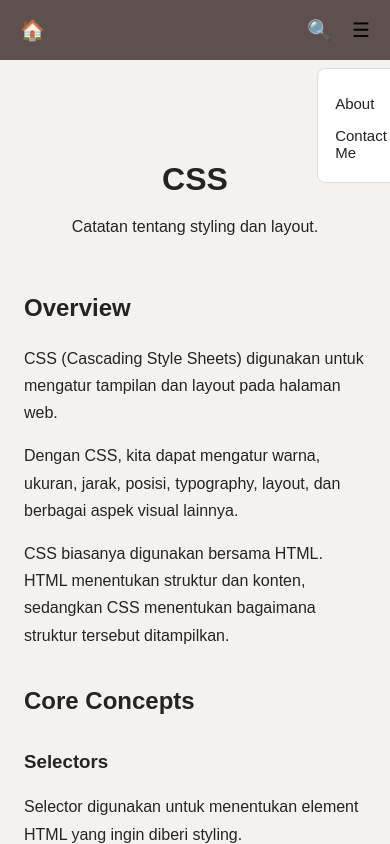
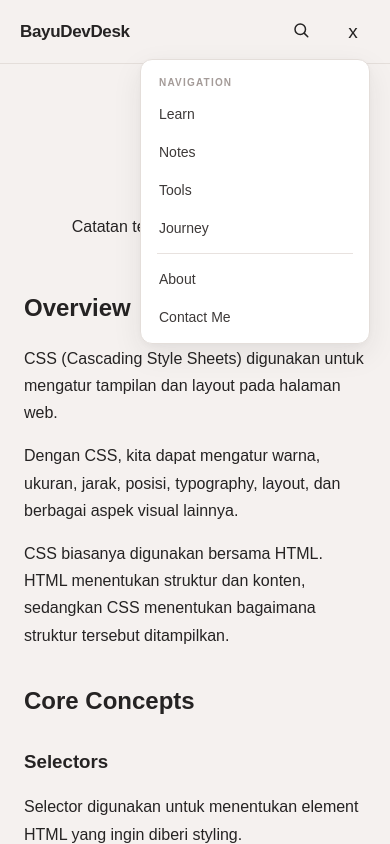
Before and after one commit to bayususeno-dev/bayudevdesk, a Next.js app: page /notes/css in a window 390 px wide. Both pictures are taken after a click on the button "Toggle navigation menu". Shown: the top 844 px of the page. Built offline with nearby package versions, Linux system fonts and the light colour scheme.

Commit message:
Refine navbar search and hamburger navigation

```diff
--- a/app/globals.css
+++ b/app/globals.css
@@ -28,107 +28,241 @@ footer {
 }
 
 /* NAVBAR */
+
 .navbar {
   position: fixed;
-  top: 0px;
-  left: 0px;
-  right: 0px;
-  height: 60px;
-  display: flex;
-  justify-content: space-between;
-  align-items: center;
-  padding: 20px 20px;
-  background: rgb(94, 80, 79);
+  top: 0;
+  left: 0;
+  right: 0;
+  height: 64px;
+
+  background: rgba(245, 241, 239, 0.92);
+  border-bottom: 1px solid #e4deda;
+
   z-index: 1000;
 }
 
-.menu-icon {
-  cursor: pointer;
-}
+.navbar-inner {
+  width: min(1120px, calc(100% - 40px));
+  height: 100%;
+  margin: 0 auto;
 
-.search-icon {
-  cursor: pointer;
-  font-size: 20px;
-  border: none;
-  background: none;
-  padding: 0;
-}
-
-.search {
   display: flex;
   align-items: center;
-  gap: 10px;
-}
-
-.search input {
-  padding: 8px 12px;
-  border: 1px solid #ccc;
-  border-radius: 6px;
-  outline: none;
-  width: 200px;
 }
 
 .logo {
-  cursor: pointer;
-  font-size: 20px;
+  flex-shrink: 0;
 }
 
 .logo-link {
+  color: #252323;
   text-decoration: none;
+
+  font-size: 17px;
+  font-weight: 700;
+  letter-spacing: -0.02em;
+}
+
+.navbar-navigation {
+  display: flex;
+  align-items: center;
+  gap: 28px;
+  margin-left: 48px;
+}
+
+.navbar-navigation a {
+  color: #706b69;
+  text-decoration: none;
+
+  font-size: 14px;
+  font-weight: 500;
+
+  transition: color 160ms ease;
+}
+
+.navbar-navigation a:hover {
+  color: #252323;
 }
 
 .navbar-actions {
   display: flex;
   align-items: center;
-  gap: 20px;
+  gap: 18px;
+  margin-left: auto;
 }
 
 /* NAVBAR */
 
+/* SEARCH */
+.search {
+  display: flex;
+  align-items: center;
+  gap: 8px;
+}
+
+.search-icon {
+  width: 34px;
+  height: 34px;
+  padding: 0;
+
+  border: 0;
+  border-radius: 8px;
+
+  background: transparent;
+  color: #252323;
+
+  cursor: pointer;
+
+  font-size: 18px;
+  line-height: 1;
+
+  transition:
+    background-color 160ms ease;
+}
+
+.search-icon:hover {
+  background: #ebe5e2;
+}
+
+.search input {
+  width: 200px;
+  height: 34px;
+  padding: 0 12px;
+
+  border: 1px solid #e4deda;
+  border-radius: 8px;
+
+  background: #ffffff;
+  color: #252323;
+
+  font-size: 14px;
+  outline: none;
+}
+
+.search input:focus {
+  border-color: #cdbbb7;
+}
+
+/* SEARCH */
+
 /* HAMBURGER */
+
 .hamburger {
   position: relative;
 }
 
 .hamburger-icon {
+  display: flex;
+  align-items: center;
+  justify-content: center;
+
+  width: 34px;
+  height: 34px;
+  padding: 0;
+
+  border: 0;
+  border-radius: 8px;
+
+  background: transparent;
+  color: #252323;
+
   cursor: pointer;
-  border: none;
-  background: none;
-  font-size: 20px;
-  padding: 0;
+
+  font-size: 19px;
+  line-height: 1;
+
+  transition:
+    background-color 160ms ease,
+    color 160ms ease;
 }
+
+.hamburger-icon:hover {
+  background: #ebe5e2;
+}
+
+/* DROPDOWN */
 
 .hamburger-menu {
   position: absolute;
-  top: 50px;
-  left: 50%;
-  transform: translateX(-50%);
-  background: white;
-  padding: 16px;
-  border: 1px solid #ddd;
-  border-radius: 8px;
+  top: 44px;
+  right: 0;
+
+  width: 230px;
+  padding: 8px;
+
+  background: #ffffff;
+  border: 1px solid #e4deda;
+  border-radius: 12px;
+
+  box-shadow:
+    0 10px 30px rgba(37, 35, 35, 0.08),
+    0 2px 8px rgba(37, 35, 35, 0.04);
 }
 
-.hamburger-menu ul {
-  list-style: none;
-  margin: 0;
-  padding: 0;
+/* HEADER */
+
+.hamburger-header {
+  padding: 9px 10px 8px;
+
+  color: #a49b98;
+
+  font-size: 10px;
+  font-weight: 700;
+  letter-spacing: 0.12em;
+  text-transform: uppercase;
 }
 
-.hamburger-menu li {
-  margin-top: 5px;
+/* MAIN NAVIGATION */
+
+.hamburger-navigation {
+  display: none;
+  flex-direction: column;
+  gap: 2px;
 }
 
-.hamburger-menu li:hover {
-  background: #00ffea;
+/* SECONDARY NAVIGATION */
+
+.hamburger-secondary-navigation {
+  display: flex;
+  flex-direction: column;
+  gap: 2px;
 }
 
+/* LINKS */
+
 .hamburger-link {
-  display: block;
-  padding: 5px 1px;
+  display: flex;
+  align-items: center;
+
+  min-height: 36px;
+  padding: 8px 10px;
+
+  border-radius: 7px;
+
+  color: #3d3938;
   text-decoration: none;
-  font-size: 15px;
-  color: #222;
+
+  font-size: 14px;
+  font-weight: 500;
+
+  transition:
+    background-color 140ms ease,
+    color 140ms ease;
+}
+
+.hamburger-link:hover {
+  background: #f5f1ef;
+  color: #8b5e58;
+}
+
+/* DIVIDER */
+
+.hamburger-divider {
+  height: 1px;
+  margin: 7px 8px;
+
+  background: #e8e2df;
 }
 
 /* HAMBURGER */
@@ -588,6 +722,18 @@ footer {
 
   /* NAVBAR */
 
+
+  /* HAMBURGER */
+  .navbar-navigation {
+    display: none;
+  }
+
+  .hamburger-navigation {
+    display: flex;
+  }
+
+  /* HAMBURGER */
+
   /* NOTES */
   .notes-content {
     grid-template-columns: 1fr;
--- a/components/Hamburger/Hamburger.jsx
+++ b/components/Hamburger/Hamburger.jsx
@@ -8,23 +8,77 @@ export default function Hamburger() {
 
   return (
     <div className="hamburger">
-      <button className="hamburger-icon" onClick={() => setIsOpen(!isOpen)}>
-        ☰
+      <button
+        className="hamburger-icon"
+        onClick={() => setIsOpen(!isOpen)}
+        aria-label="Toggle navigation menu"
+        aria-expanded={isOpen}
+      >
+        {isOpen ? "x" : "☰"}
       </button>
+
       {isOpen && (
         <div className="hamburger-menu">
-          <ul>
-            <li>
-              <Link href="/about" className="hamburger-link">
-                About
-              </Link>
-            </li>
-            <li>
-              <Link href="/contact" className="hamburger-link">
-                Contact Me
-                </Link>
-            </li>
-          </ul>
+          <div className="hamburger-header">
+            <span>Navigation</span>
+          </div>
+
+          {/* MAIN NAVIGATION */}
+          <nav className="hamburger-navigation">
+
+            <Link
+              href="/web-development-guide"
+              className="hamburger-link"
+              onClick={() => setIsOpen(false)}
+            >
+              Learn
+            </Link>
+
+            <Link
+              href="/notes"
+              className="hamburger-link"
+              onClick={() => setIsOpen(false)}
+            >
+              Notes
+            </Link>
+
+            <Link
+              href="/tools"
+              className="hamburger-link"
+              onClick={() => setIsOpen(false)}
+            >
+              Tools
+            </Link>
+
+            <Link
+              href="/my-development-journey"
+              className="hamburger-link"
+              onClick={() => setIsOpen(false)}
+            >
+              Journey
+            </Link>
+          </nav>
+
+          {/* SECONDARY NAVIGATION */}
+          <div className="hamburger-divider" />
+
+          <nav className="hamburger-secondary-navigation">
+            <Link
+              href="/about"
+              className="hamburger-link"
+              onClick={() => setIsOpen(false)}
+            >
+              About
+            </Link>
+
+            <Link
+              href="/contact"
+              className="hamburger-link"
+              onClick={() => setIsOpen(false)}
+            >
+              Contact Me
+            </Link>
+          </nav>
         </div>
       )}
     </div>
--- a/components/Navbar/Navbar.jsx
+++ b/components/Navbar/Navbar.jsx
@@ -1,17 +1,28 @@
+import Link from "next/link";
 import Search from "../Search/Search";
-import Link from "next/link";
 import Hamburger from "../Hamburger/Hamburger";
 
 export default function Navbar() {
   return (
     <nav className="navbar">
-      <div className="logo">
-        <Link className="logo-link" href="/">🏠</Link>
-      </div>
+      <div className="navbar-inner">
+        <div className="logo">
+          <Link className="logo-link" href="/">
+            BayuDevDesk
+          </Link>
+        </div>
 
-      <div className="navbar-actions">
-        <Search />
-        <Hamburger />
+        <div className="navbar-navigation">
+          <Link href="/web-development-guide">Learn</Link>
+          <Link href="/notes">Notes</Link>
+          <Link href="/tools">Tools</Link>
+          <Link href="/my-development-journey">Journey</Link>
+        </div>
+
+        <div className="navbar-actions">
+          <Search />
+          <Hamburger />
+        </div>
       </div>
     </nav>
   );
--- a/components/Search/Search.jsx
+++ b/components/Search/Search.jsx
@@ -7,9 +7,25 @@ export default function Search() {
 
   return (
     <div className="search">
-      <button className="search-icon" onClick={() => setIsOpen(!isOpen)}>
-        🔍
-      </button>
+      <button
+  className="search-icon"
+  onClick={() => setIsOpen(!isOpen)}
+  aria-label="Search"
+>
+  <svg
+    width="18"
+    height="18"
+    viewBox="0 0 24 24"
+    fill="none"
+    stroke="currentColor"
+    strokeWidth="2"
+    strokeLinecap="round"
+    strokeLinejoin="round"
+  >
+    <circle cx="11" cy="11" r="7" />
+    <line x1="16.5" y1="16.5" x2="21" y2="21" />
+  </svg>
+</button>
 
       {isOpen && <input type="text" placeholder="Search..." />}
     </div>
```
